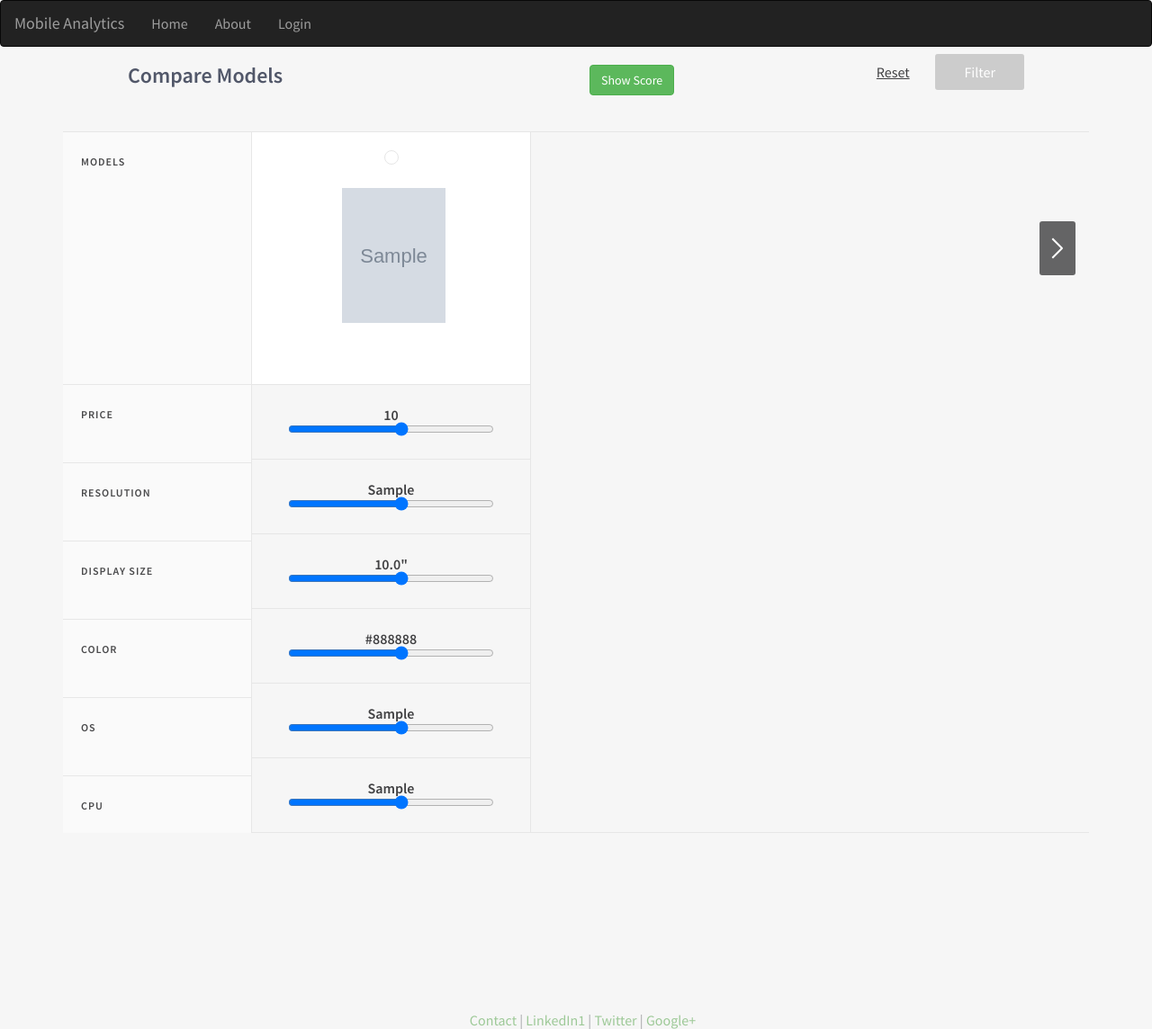
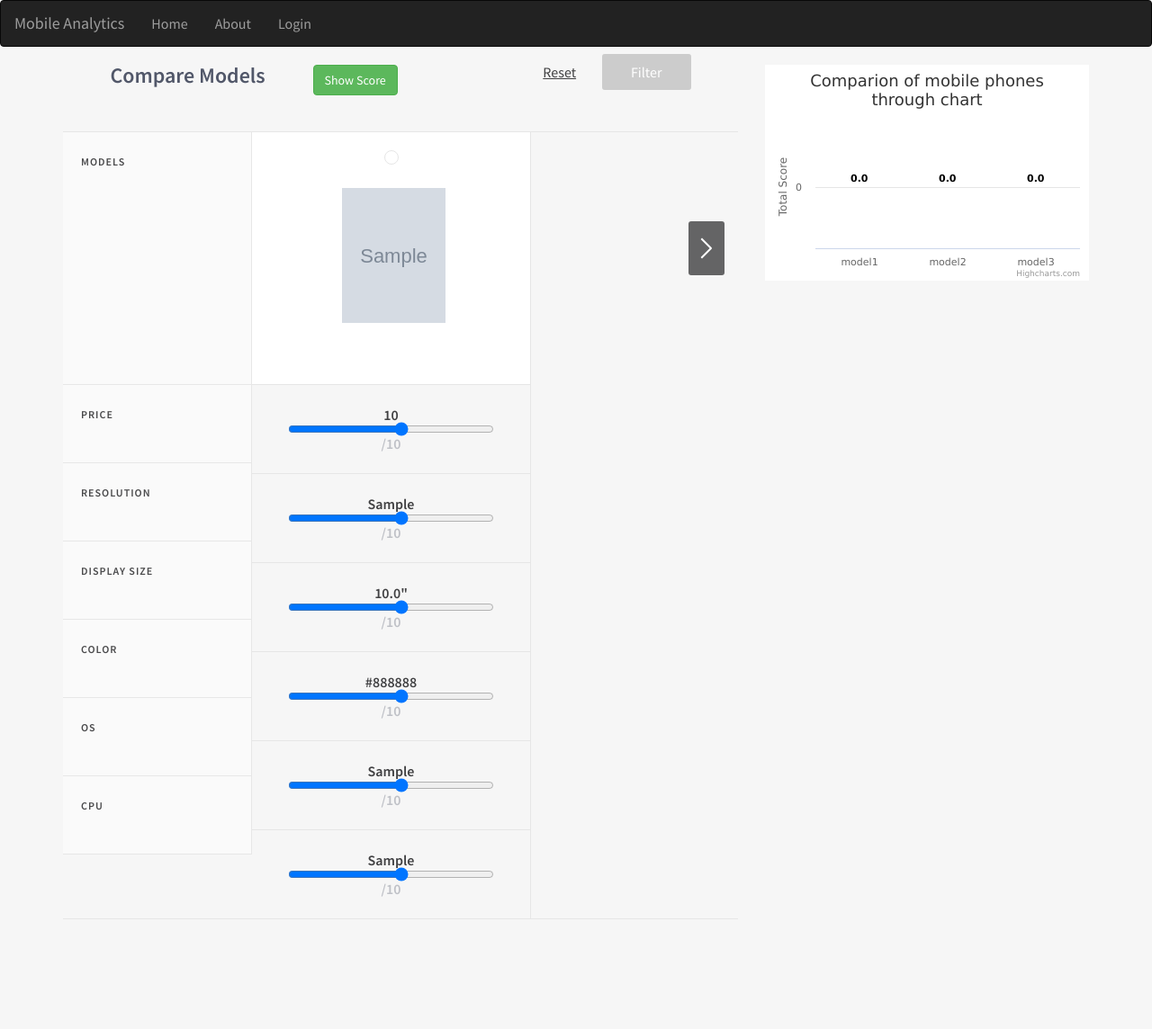
Before and after one commit to mudabir94/biasweb, a Django app: page /cart/ in a window 1280 px wide. Shown: the whole page at 90% size. After the commit the page ends 1022 px from the top, so only its background shows below. Run offline with Django 3.2, Linux system fonts and the light colour scheme; tables that the repository leaves empty hold one stand-in row (values such as "Sample post"); grey boxes marked "Sample" are stand-in pictures; some libraries are stand-ins or nearby versions.

Commit message:
slider and graph representation at real time

```diff
--- a/webapp/templates/webapp/base.html
+++ b/webapp/templates/webapp/base.html
@@ -69,6 +69,8 @@
 		}
 
 
+
+
 		</style>
 
 
--- a/webapp/templates/webapp/cart.html
+++ b/webapp/templates/webapp/cart.html
@@ -50,20 +50,22 @@
 </section> <!-- .cd-intro -->
 
 <div class="div-products-comparison-table container">
+<div class="row">
+<div class="col-xl-8  col-lg-8 col-md-8 col-xs-8  col-sm-8 col-xxs-8">
 	<section class="cd-products-comparison-table">
 	<header>
 		<div class="container-fluid">
 			<div class="row">
-			<div class="col-sm-6">
+				<div class="col-xl-4  col-lg-4 col-md-4 col-xs-4  col-sm-4 col-xxs-4 ">
 					<h2>Compare Models</h2>
 				</div>
 
-			<div class="col-sm-2" >
+				<div class="col-xl-4  col-lg-4 col-md-4 col-xs-4  col-sm-4 col-xxs-4" >
 
 						<button class="btn btn-success" onclick="showScore(this)" >Show Score </button>
 				</div>
 
-			<div class="col-sm-4 " >
+				<div class="col-xl-4  col-lg-4 col-md-4 col-xs-4  col-sm-4 col-xxs-4 " >
 					<div class="actions">
 						<a href="#0" class="reset">Reset</a>
 						<a href="#0" class="filter">Filter</a>
@@ -107,43 +109,43 @@
 						    <li id="price-{{m.id}}">
 							<div id="price-{{ forloop.counter }}">{{m.price}}</div>
 							<div class="slidecontainer">
-								<input type="range" id="price-{{ forloop.counter }}" min="1" max="10" step="1"  onchange="showVal(this)">
-								<span id="Boxprice-{{ forloop.counter }}"></span>
+								<input type="range" id="price-{{ forloop.counter }}" min="1" max="10" step="1"  oninput="showVal(this)">
+								<span id="Boxprice-{{ forloop.counter }}"></span><span>/10</span>
 							</div>
 							</li>
 							<li id="resolution-{{m.id}}">
 								<div id="resolution-{{forloop.counter}}">{{m.Resolution}}</div>
 								<div class="slidecontainer">
-									<input type="range" id="resolution-{{ forloop.counter }}" min="1" max="10" step="1"   onchange="showVal(this)">
-									<span id="Boxresolution-{{ forloop.counter }}"></span>
+									<input type="range" id="resolution-{{ forloop.counter }}" min="1" max="10" step="1"   oninput="showVal(this)">
+									<span id="Boxresolution-{{ forloop.counter }}"></span><span>/10</span>
 								</div>
 							</li>
 							<li id="size-{{m.id}}">
 								<div id="size-{{forloop.counter}}">{{m.Size}}"</div>
 								<div class="slidecontainer">
-									<input type="range" id="size-{{ forloop.counter }}" min="1" max="10" step="1"  onchange="showVal(this)">
-									<span id="Boxsize-{{ forloop.counter }}"></span>
+									<input type="range" id="size-{{ forloop.counter }}" min="1" max="10" step="1"  oninput="showVal(this)">
+									<span id="Boxsize-{{ forloop.counter }}"></span><span>/10</span>
 								</div>
 							</li>
 							<li id="color-{{m.id}}">
 									<div id="color-{{forloop.counter}}">{{m.Colors}}</div>
 									<div class="slidecontainer">
-										<input type="range" id="color-{{ forloop.counter }}" min="1" max="10" step="1"  onchange="showVal(this)">
-										<span id="Boxcolor-{{ forloop.counter }}"></span>
+										<input type="range" id="color-{{ forloop.counter }}" min="1" max="10" step="1" oninput="showVal(this)">
+										<span id="Boxcolor-{{ forloop.counter }}"></span><span>/10</span>
 									</div>
 							</li>
 							<li id="os-{{m.id}}">
 									<div id="os-{{forloop.counter}}">{{m.OS}}</div>
 									<div class="slidecontainer">
-										<input type="range" id="os-{{ forloop.counter }}" min="1" max="10" step="1"  onchange="showVal(this)">
-										<span id="Boxos-{{ forloop.counter }}"></span>
+										<input type="range" id="os-{{ forloop.counter }}" min="1" max="10" step="1"  oninput="showVal(this)">
+										<span id="Boxos-{{ forloop.counter }}"></span><span>/10</span>
 									</div>
 							</li>
 							<li id="cpu-{{m.id}}">
 									<div id="cpu-{{forloop.counter}}">{{m.Cpu}}</div>
 									<div class="slidecontainer">
-										<input type="range" id="cpu-{{ forloop.counter }}" min="1" max="10" step="1"  onchange="showVal(this)">
-										<span id="Boxcpu-{{ forloop.counter }}"></span>
+										<input type="range" id="cpu-{{ forloop.counter }}" min="1" max="10" step="1" oninput="showVal(this)">
+										<span id="Boxcpu-{{ forloop.counter }}"></span><span>/10</span>
 									</div>
 							</li>
 						</ul>
@@ -159,6 +161,11 @@
 			</ul>
 		</div> <!-- .cd-products-table -->
 	</section> <!-- .cd-products-comparison-table-->
+	</div>
+	<div class="col-sm-4 col-xl-4  col-lg-4 col-md-4 col-xs-4  col-sm-4 col-xxs-4 col-md-4" id="highchart">
+
+	</div>
+</div>
 </div>
 
 
@@ -186,6 +193,16 @@ var featprior="";
 var sum1=0;
 var sum2=0;
 var sum3=0;
+
+$(document).ready(function () {
+
+	$('#highchart').append("<div id='container'style='min-width: 210px; height: 240px; margin: 0 auto'></div>");
+	highchartShow();
+
+
+
+
+});
 models.push({
             mid:"1",
 			mfeat:"",
@@ -289,7 +306,7 @@ function showVal(element){
 				break;
 			}
         }
-
+	showScore();
 
 }
 
@@ -358,7 +375,27 @@ function showScore(){
 
 		}
 
+		highchartShow();
 
+
+
+	// $.ajax({
+    //                 type: 'POST',
+    //                 dataType: "json",
+
+    //                 'data': {
+    //                 'd': JSON.stringify(models),
+    //                 'csrfmiddlewaretoken': '{{ csrf_token }}',
+    //                 },
+    //                 url: "{% url 'showscore' %}",
+    //                 success: function(response){
+    //                     console.log(response);
+
+	// 				}
+
+    //                 });
+}
+	function highchartShow(){
 	Highcharts.chart('container', {
 				chart: {
 					type: 'column'
@@ -393,7 +430,7 @@ Highcharts.chart('container', {
 
 				tooltip: {
 					headerFormat: '<span style="font-size:11px">{series.name}</span><br>',
-        pointFormat: '<span style="color:{point.color}">{point.name}</span>: <b>{point.y:.2f}%</b> of total<br/>'
+					pointFormat: '<span style="color:{point.color}">{point.name}</span>: <b>{point.y:.2f}</b> of total<br/>'
 				},
 
 				"series": [
@@ -425,37 +462,7 @@ Highcharts.chart('container', {
 			});
 }
 
-	// $.ajax({
-    //                 type: 'POST',
-    //                 dataType: "json",
-
-    //                 'data': {
-    //                 'd': JSON.stringify(models),
-    //                 'csrfmiddlewaretoken': '{{ csrf_token }}',
-    //                 },
-    //                 url: "{% url 'showscore' %}",
-    //                 success: function(response){
-    //                     console.log(response);
-
-	// 				}
-
-    //                 });
-
-$(document).ready(function () {
-
-	//alert(listItems.length);
-		// Create the chart
-
-
-
-
-});
 </script>
 </body>
-<div id="container" style="min-width: 210px; height: 200px; margin: 0 auto"></div>
-<footer>
-		<div class="container-fluid text-center" style='margin-left:15px'>
-			<p><a href="#" target="blank">Contact</a> | <a href="#" target="blank">LinkedIn1</a> | <a href="#" target="blank">Twitter</a> | <a href="#" target="blank">Google+</a></p>
-		</div>
-</footer>
+
 </html>
--- a/webapp/templates/webapp/mobile.html
+++ b/webapp/templates/webapp/mobile.html
@@ -83,16 +83,16 @@
                                     <input type="checkbox" value={{mob.id}} id={{mob.id}} name={{mob.id}}-{{mob.Mobile_Name}}  onchange="toggleCheckbox(this)">
                                   <img class="img-responsive" src="{% static mob.imagepath1 %}"  alt="Latest Products Image"  title=""/>
                                         </div>
-                                <h4> <span class="text-uppercase margin-l-20">{{mob.Mobile_Name}}</span></h4>
+                               <!-- <h4> <span class="text-uppercase margin-l-20">{{mob.Mobile_Name}}</span></h4>-->
 
-                                    <!--<h4><a href="{% url 'mobileinfo' id=mob.id %}">{{mob.Mobile_Companny}}</a> <span class="text-uppercase margin-l-20">{{mob.Mobile_Name}}</span></h4>
+                                    <h4><a href="{% url 'mobileinfo' id=mob.id %}">{{mob.Mobile_Companny}}</a> <span class="text-uppercase margin-l-20">{{mob.Mobile_Name}}</span></h4>
                                     <h4><a href = "{% url 'mobileinfo' id=mob.id %}"> Price </a><span class="text-uppercase margin-l-20">{{mob.price}}</span></h4>
                                     <h4>{{mob.os}}</h4>
                                     <h4><a href = "{% url 'mobileinfo' id=mob.id %}"> Size </a><span class="text-uppercase margin-l-20">{{mob.Size}}-Inch</span></h4>
                                     <h4><a href = "{% url 'mobileinfo' id=mob.id %}"> Color </a><span class="text-uppercase margin-l-20">{{mob.Colors}}</span></h4>
                                     <h4><a href = "{% url 'mobileinfo' id=mob.id %}"> Cpu </a><span class="text-uppercase margin-l-20">{{mob.Cpu}}</span></h4>
                                                                         <h4><a href = "{% url 'mobileinfo' id=mob.id %}"> OS </a><span class="text-uppercase margin-l-20">{{mob.OS}}</span></h4>
-                                    -->
+
                                     <a class="link btn btn-success" href="{% url 'mobileinfo' id=mob.id %}">Read More</a>
 
                             </div>
--- a/webapp/templates/webapp/one_mobile_info.html
+++ b/webapp/templates/webapp/one_mobile_info.html
@@ -118,7 +118,6 @@
         }
     }
 
-
       $(document).ready(function () {
 
 
```
Lines whose indentation alone changed are shown as unchanged.
